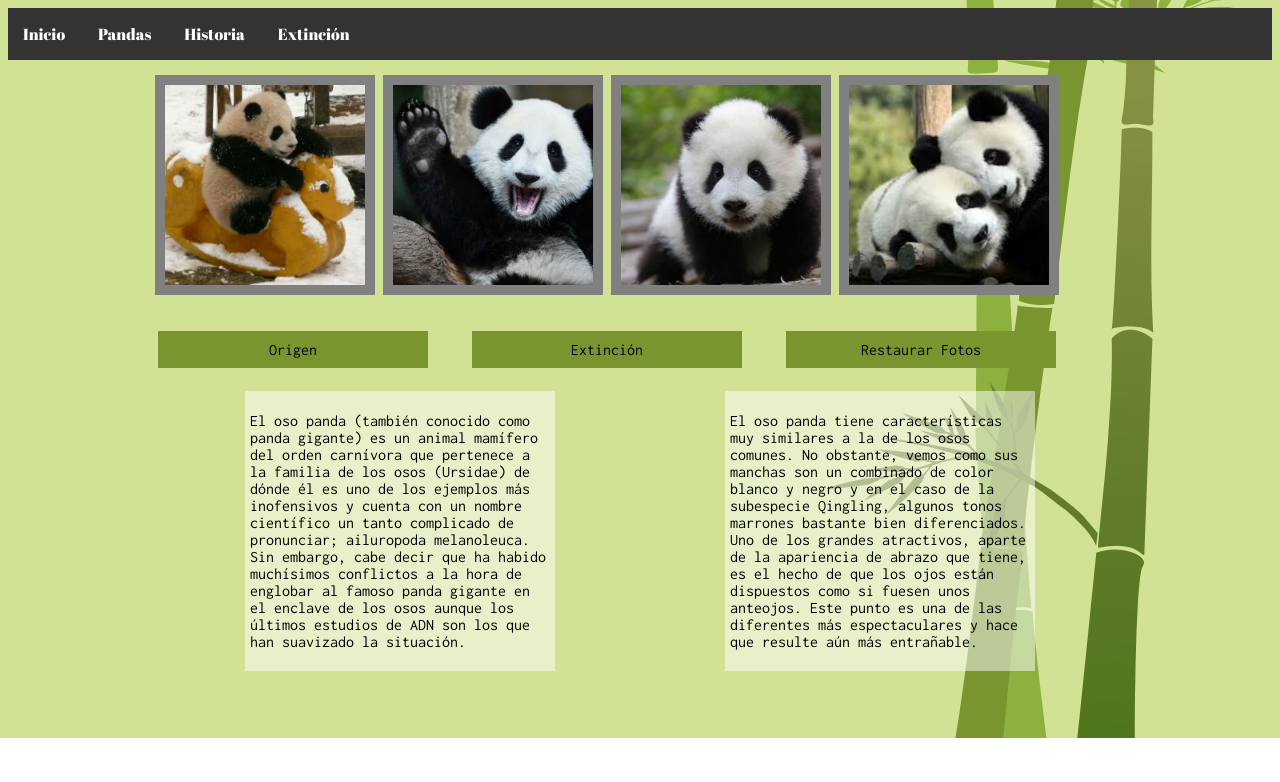
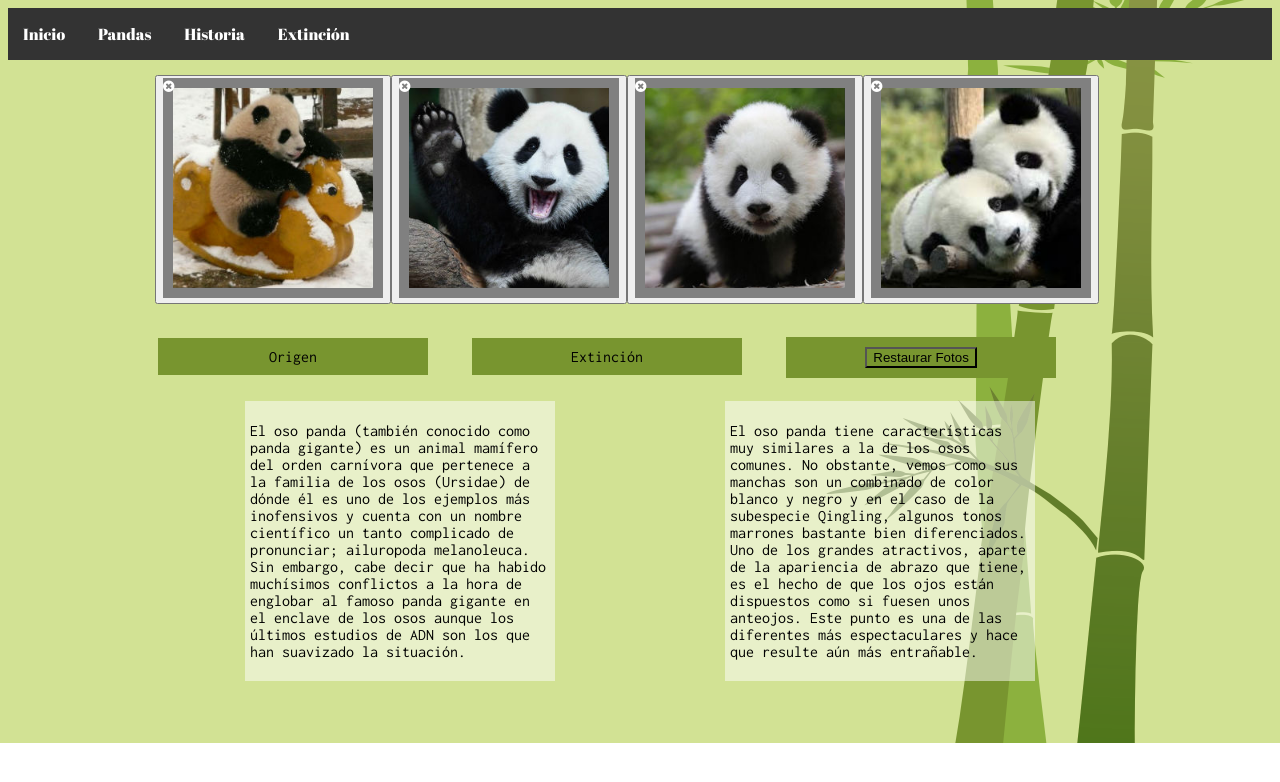
Before and after one commit to franrt/panda-panda, a plain HTML site: page index.html in a window 1280 px wide. Drawn offline with Linux system fonts and the light colour scheme.

Commit message:
pandas desaparecen con dobleclick pero quedan los iconos

```diff
--- a/assets/css/style.css
+++ b/assets/css/style.css
@@ -68,6 +68,7 @@ li a:hover,
 .img {
     display: inline-block;
     padding: 15px;
+    position: relative;
 }
 
 #panda1 {
@@ -96,13 +97,6 @@ li a:hover,
     border: 10px solid #808080;
     width: 200px;
     height: 200px;
-}
-
-#panda1.hidden,
-#panda2.hidden,
-#panda3.hidden,
-#panda4.hidden {
-    visibility: hidden;
 }
 
 .data {
@@ -151,3 +145,20 @@ li a:hover,
     width: 300px;
     background-color: rgba(255, 255, 255, 0.5);
 }
+
+
+/*Poner los iconos en esq superior izq*/
+
+#btn1,
+#btn2,
+#btn3,
+#btn4 {
+    display: inline-block;
+    position: absolute;
+    top: 20px;
+    color: white;
+}
+
+#boton {
+    background-color: #78952f;
+}
--- a/assets/js/main.js
+++ b/assets/js/main.js
@@ -0,0 +1,37 @@
+//Borrar cada panda haciendo click en el icono
+function borrar1() {
+    var img = document.getElementById("panda1");
+    document.getElementById("btn1").addEventListener("click", function() {
+        img.style.display = 'none';
+    });
+}
+
+function borrar2() {
+    var img = document.getElementById("panda2");
+    document.getElementById("btn2").addEventListener("click", function() {
+        img.style.display = 'none';
+    });
+}
+
+function borrar3() {
+    var img = document.getElementById("panda3");
+    document.getElementById("btn3").addEventListener("click", function() {
+        img.style.display = 'none';
+    });
+}
+
+function borrar4() {
+    var img = document.getElementById("panda4");
+    document.getElementById("btn4").addEventListener("click", function() {
+        img.style.display = 'none';
+    });
+}
+
+
+//Restaurar todos los pandas
+function restaurar() {
+    var pandas = [document.getElementById("panda1"), document.getElementById("panda2"), document.getElementById("panda3"), document.getElementById("panda4")];
+    document.getElementById("data3").addEventListener("click", function() {
+        pandas.style.display = 'inline-block';
+    });
+}
--- a/index.html
+++ b/index.html
@@ -6,6 +6,7 @@
     <meta charset="UTF-8">
     <meta name="viewport" content="width=device-width, initial-scale=1">
     <link href="https://fonts.googleapis.com/css?family=Abril+Fatface|Inconsolata:400,700|Pacifico&amp;subset=latin-ext" rel="stylesheet">
+    <link rel="stylesheet" href="https://cdnjs.cloudflare.com/ajax/libs/font-awesome/4.7.0/css/font-awesome.min.css">
     <link href="assets/css/style.css" rel="stylesheet">
 </head>
 <!--Navbar-->
@@ -22,17 +23,17 @@
     <div id="centrar">
         <!--imagenes de los pandas-->
         <section class="img" id="pandas">
-            <a href="#"><img src="assets/img/panda1.jpg" alt="Panda1" id="panda1"></a>
-            <a href="#"><img src="assets/img/panda2.jpg" alt="Panda2" id="panda2"></a>
-            <a href="#"><img src="assets/img/panda3.jpg" alt="Panda3" id="panda3"></a>
-            <a href="#"><img src="assets/img/panda4.jpg" alt="Panda4" id="panda4"></a>
+            <a href="#"><button onclick="borrar1()"><i class="fa fa-times-circle" id="btn1"></i><img src="assets/img/panda1.jpg" alt="Panda1" id="panda1"></a>
+            <a href="#"><button onclick="borrar2()"><i class="fa fa-times-circle" id="btn2"></i><img src="assets/img/panda2.jpg" alt="Panda2" id="panda2"></a>
+            <a href="#"><button onclick="borrar3()"><i class="fa fa-times-circle" id="btn3"></i><img src="assets/img/panda3.jpg" alt="Panda3" id="panda3"></a>
+            <a href="#"><button onclick="borrar4()"><i class="fa fa-times-circle" id="btn4"></i><img src="assets/img/panda4.jpg" alt="Panda4" id="panda4"></a>
         </section>
         <!--datos de los pandas-->
         <section class="data" id="pandata">
             <div id="divdata">
                 <span id="data1">Origen</span>
                 <span id="data2">Extinción</span>
-                <span id="data3">Restaurar Fotos</span>
+                <span id="data3"><button onclick="restaurar()" id="boton">Restaurar Fotos</span>
             </div>
         </section>
         <!--texto simulado-->
@@ -53,6 +54,7 @@
             </div>
         </section>
     </div>
+    <script src="assets/js/main.js"></script>
 </body>
 
 </html>
```
